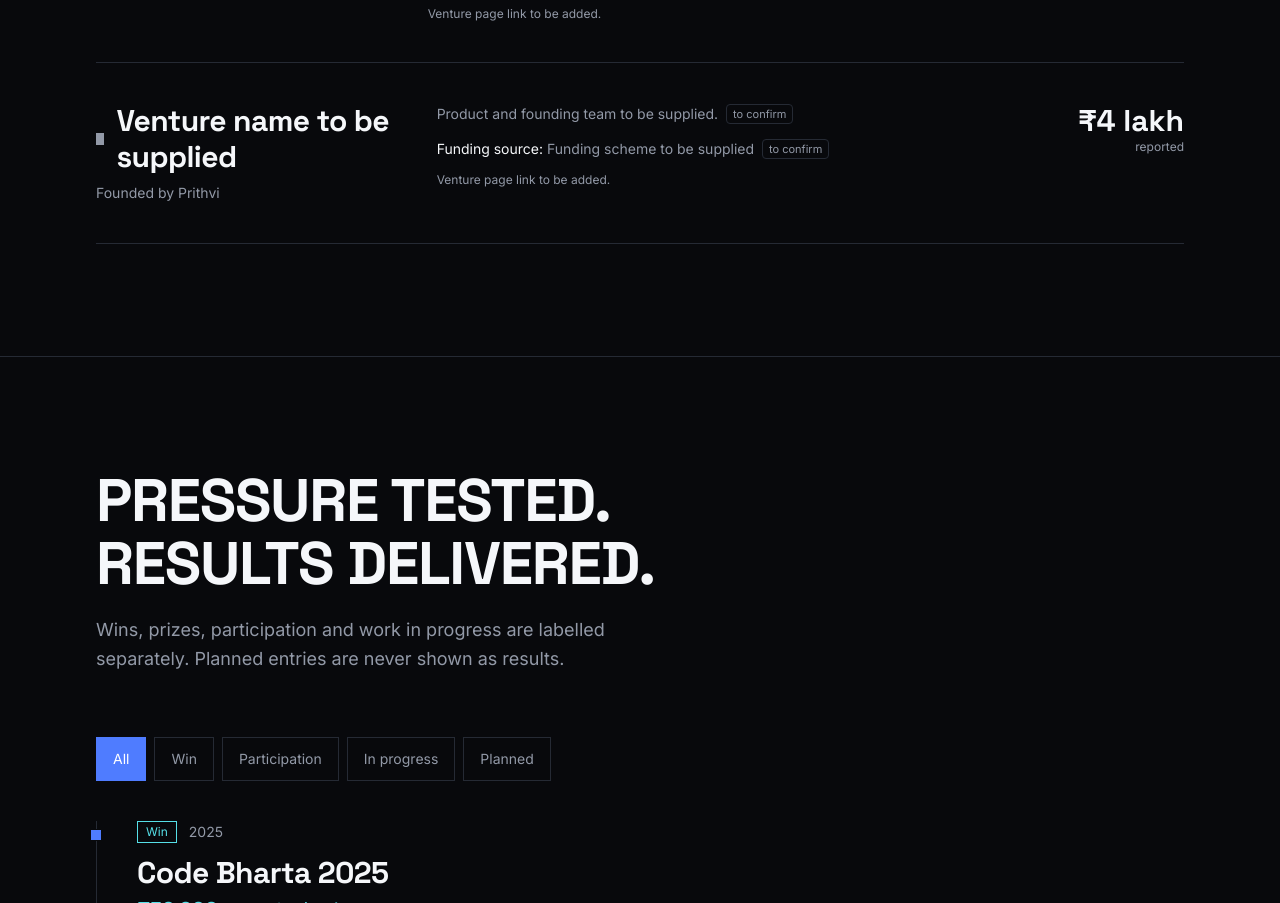
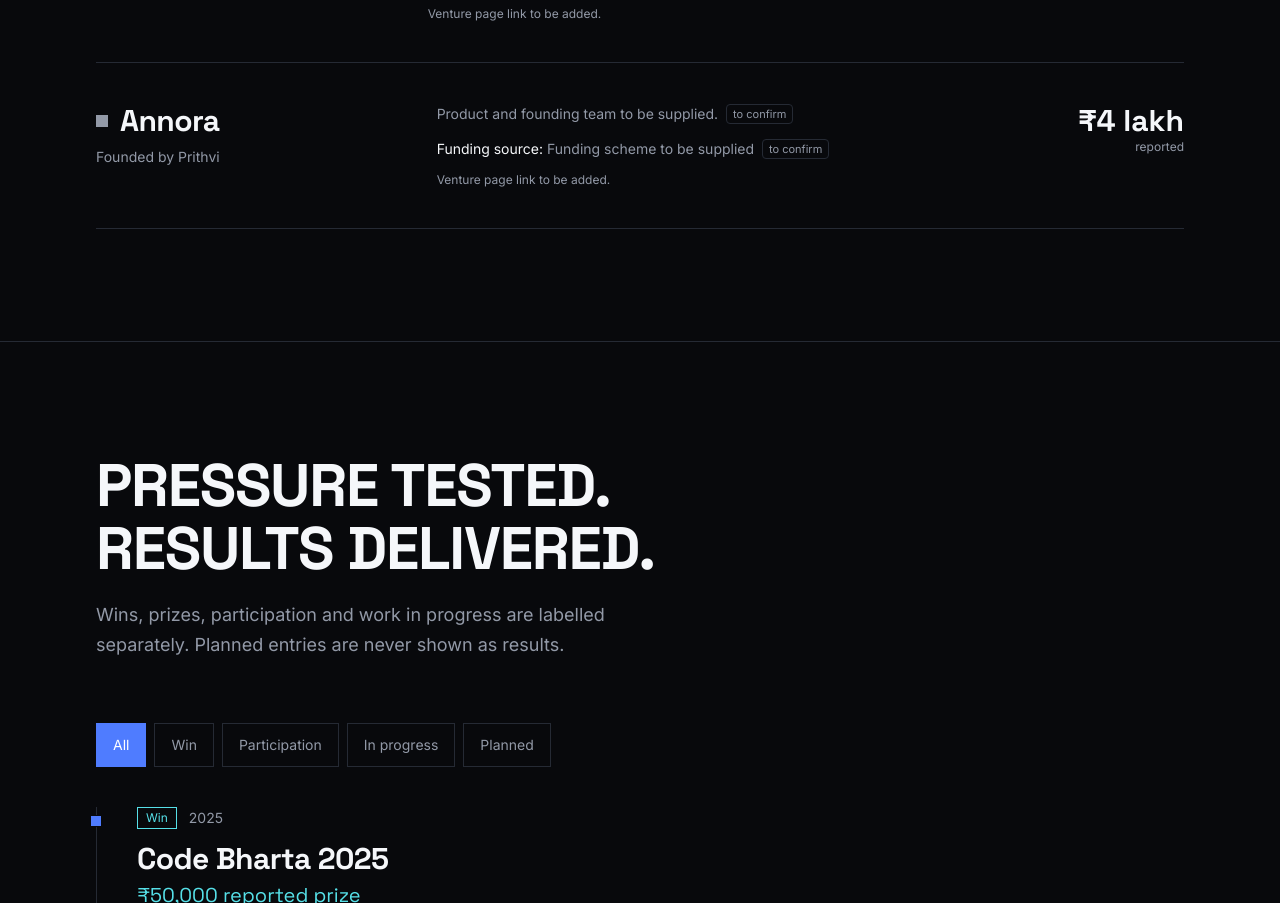
Before and after one commit to SanskaarUndale21/Quadbits, a Next.js app: page / in a window 1280 px wide. Shown: the part 4166-5069 px from the top of the page. Built offline with nearby package versions, Linux system fonts and the light colour scheme.

Commit message:
Name Prithvi's venture Annora

```diff
--- a/data/ventures.ts
+++ b/data/ventures.ts
@@ -19,7 +19,7 @@ export const ventures: Venture[] = [
   },
   {
     id: "prithvi-startup",
-    name: "Venture name to be supplied",
+    name: "Annora",
     founders: ["prithvi"],
     fundingLakh: 4,
     source: { text: "Funding scheme to be supplied", confirm: true },
```
